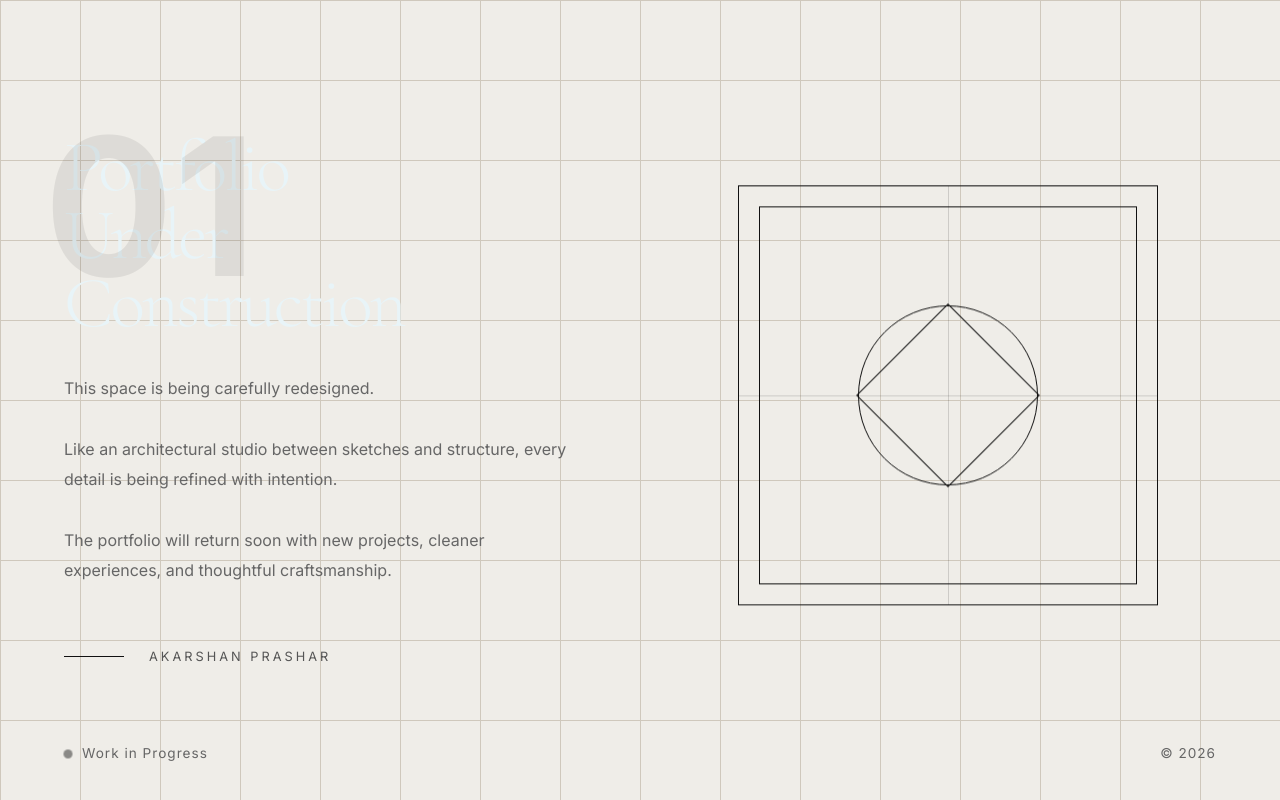
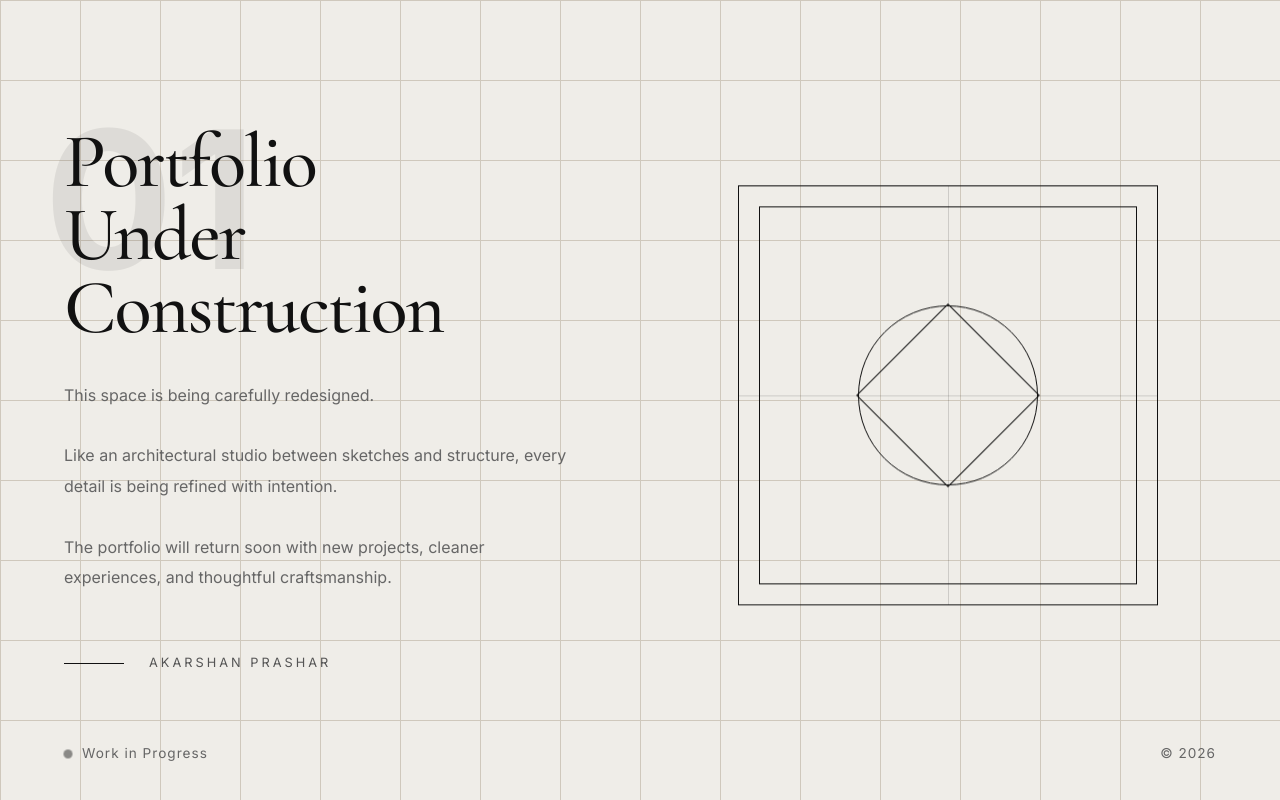
Before and after one commit to AkarshanPrashar/AkarshanPrashar.github.io, a Next.js app: page / in a window 1280 px wide. Built offline with nearby package versions, Linux system fonts and the light colour scheme.

Commit message:
Update page.module.css for Maintainence Page

```diff
--- a/app/page.module.css
+++ b/app/page.module.css
@@ -399,6 +399,20 @@ font-family:Inter,sans-serif;
 
 }
 
+.title {
+  color: #111 !important;
+  font-family: "Cormorant Garamond", serif !important;
+  font-size: 4.8rem !important;
+  font-weight: 500 !important;
+  line-height: 0.95 !important;
+  letter-spacing: -2px !important;
+
+  opacity: 1 !important;
+  text-shadow: none !important;
+  mix-blend-mode: normal !important;
+  filter: none !important;
+}
+
 .container{
 
 width:min(1200px,90vw);
```
